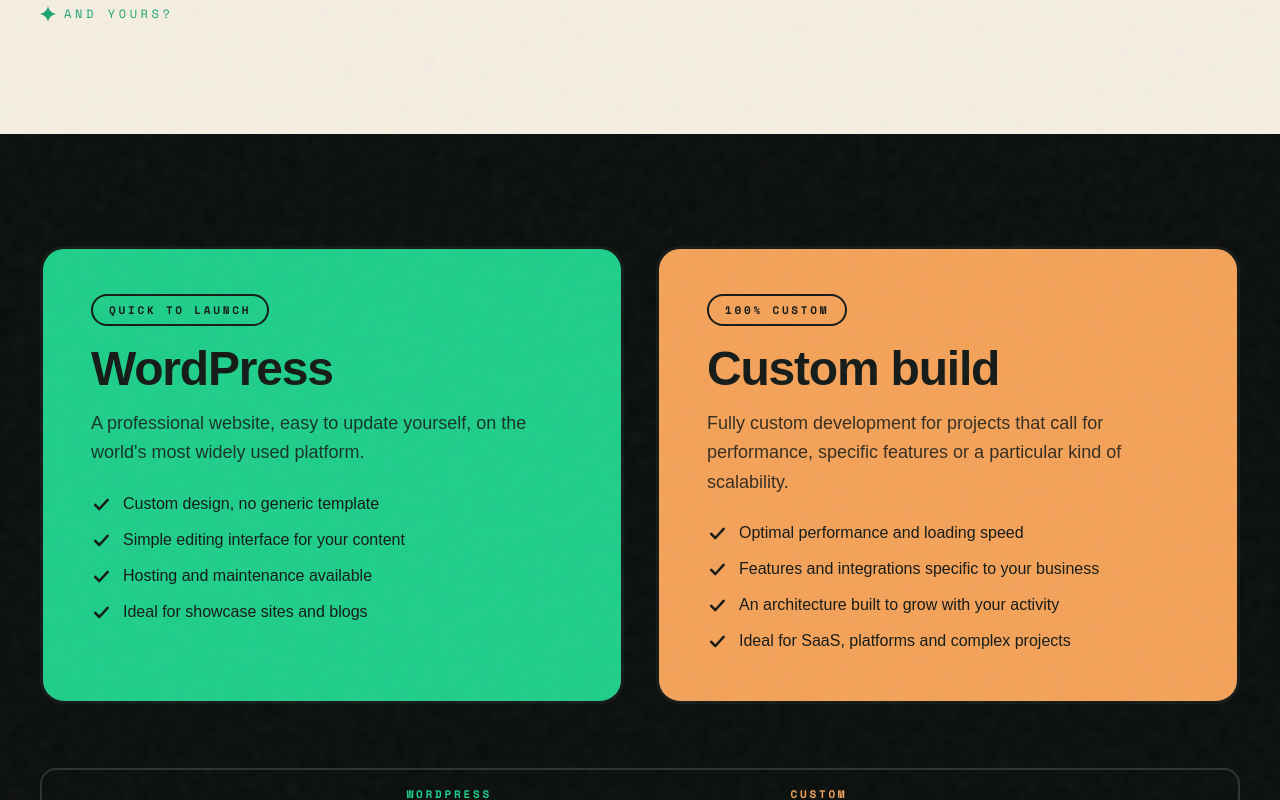
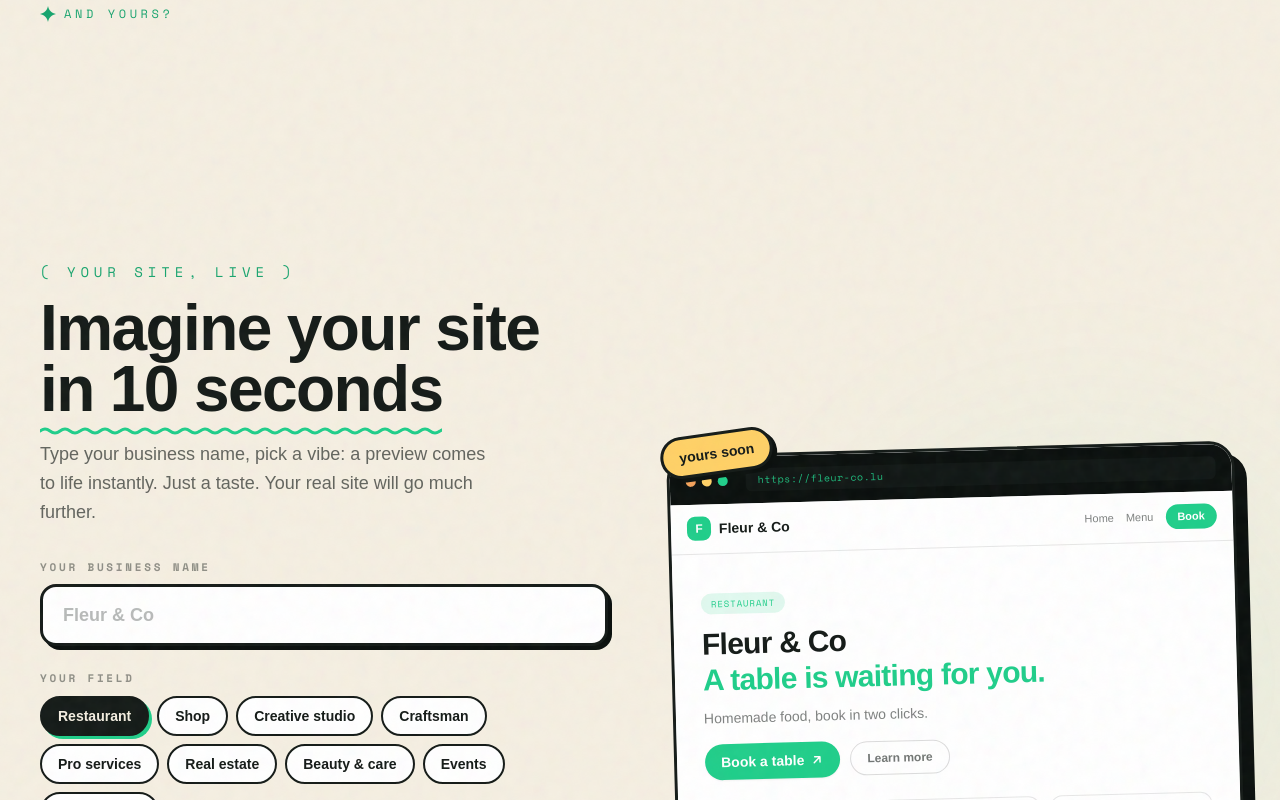
Before and after one commit to jeromepinheiropro-spec/cafein-v3, a React (Vite) app: page /en/creation-site-web in a window 1280 px wide. Shown: the part 1180-1980 px from the top of the page. Built offline with nearby package versions, Linux system fonts and the light colour scheme.

Commit message:
Add files via upload

```diff
--- a/src/pages/CreationSite.jsx
+++ b/src/pages/CreationSite.jsx
@@ -2,6 +2,7 @@
 import { motion } from "framer-motion";
 import { PageHero, CtaBand, MiniFaq, Steps, Edito } from "../lib/page.jsx";
 import Marquee from "../components/Marquee.jsx";
+import SiteBuilder from "../components/SiteBuilder.jsx";
 import { Spark } from "../lib/ui.jsx";
 import { useEggSpeed } from "../components/EasterEggs.jsx";
 import Seo, { faqLd, serviceLd, breadcrumbLd } from "../lib/seo.jsx";
@@ -351,6 +352,9 @@
         </div>
       </section>
 
+      {/* Imaginez votre site — démo interactive */}
+      <SiteBuilder />
+
       {/* WordPress vs Sur mesure */}
       <section className="bg-espresso py-20 md:py-28">
         <div className="mx-auto max-w-7xl px-6 md:px-10 grid lg:grid-cols-2 gap-8">
--- a/src/pages/Home.jsx
+++ b/src/pages/Home.jsx
@@ -5,7 +5,6 @@
 import Marquee from "../components/Marquee.jsx";
 import Manifesto from "../components/Manifesto.jsx";
 import Services from "../components/Services.jsx";
-import SiteBuilder from "../components/SiteBuilder.jsx";
 import Stats from "../components/Stats.jsx";
 import Process from "../components/Process.jsx";
 import Showcase from "../components/Showcase.jsx";
@@ -30,7 +29,6 @@
       <Marquee />
       <Manifesto />
       <Services />
-      <SiteBuilder />
       <Stats />
       <Process />
       <Marquee tilt={2} dark />
```
